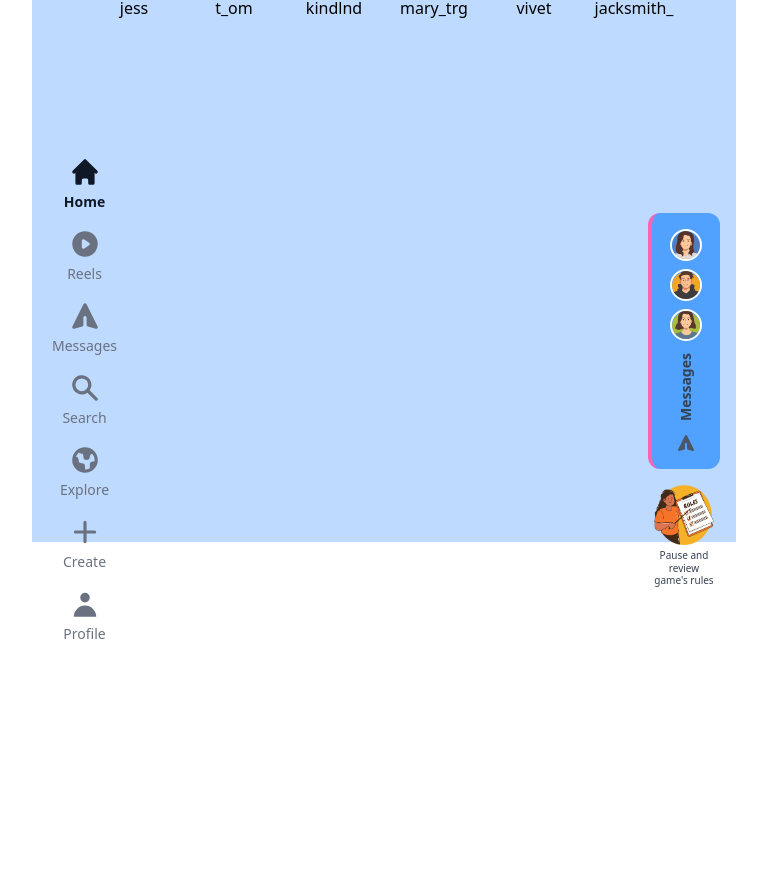
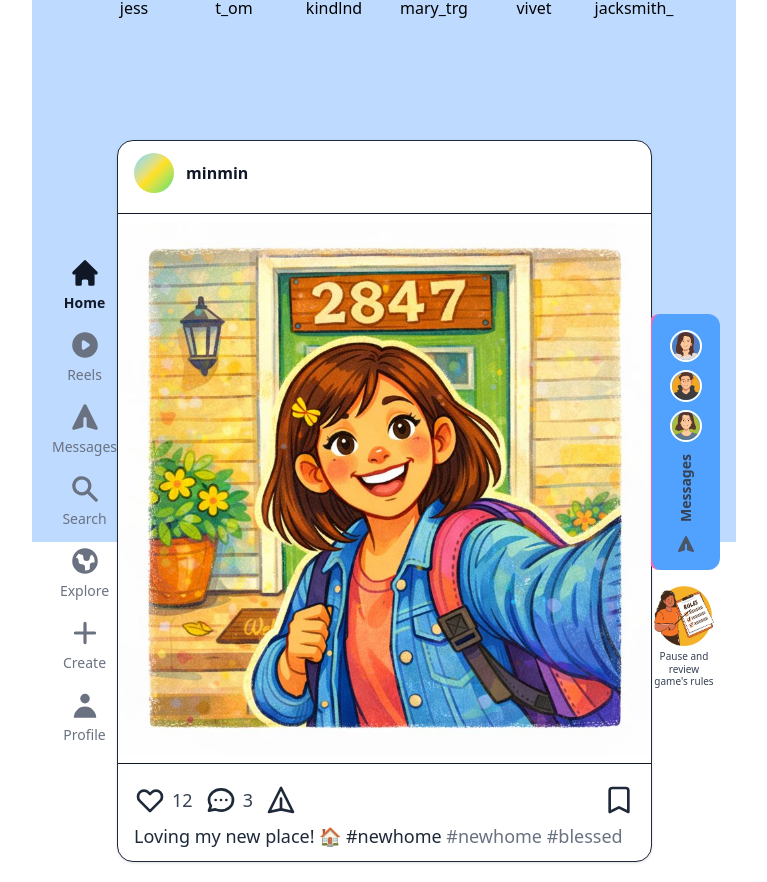
Before and after one commit to minmin1805/Digital-Footprint-Game, a React (Vite) app in the folder frontend/: page /game in a window 1280 px wide. Shown: the part 258-1140 px from the top of the page, without its empty margins (256-1023 px from the left). Before the commit the page ends 938 px from the top, so only its background shows below. Built offline with nearby package versions, Linux system fonts and the light colour scheme.

Commit message:
finished the post design

```diff
--- /dev/null
+++ b/frontend/src/components/Post.jsx
@@ -0,0 +1,82 @@
+import React from 'react'
+
+function Post({ post }) {
+  const { username, imageUrl, likes, comments, caption, tags = [] } = post
+
+  const tagString = Array.isArray(tags) ? tags.join(' ') : ''
+
+  return (
+    <article className="w-full max-w-[600px] bg-white rounded-2xl border border-gray-800 overflow-hidden shadow-sm">
+      {/* Header: avatar + username */}
+      <div className="flex items-center gap-3 px-4 py-3">
+        <div
+          className="w-10 h-10 rounded-full shrink-0 bg-gradient-to-tl from-green-400 via-yellow-300 to-sky-300"
+          aria-hidden
+        />
+        <span className="font-semibold text-gray-900">{username}</span>
+      </div>
+      <div className='w-full h-[1px] bg-gray-900 my-2'></div>
+
+      {/* Main image */}
+      <div className="relative w-full aspect-square bg-gray-100">
+        {imageUrl ? (
+          <img
+            src={imageUrl}
+            alt=""
+            className="w-full h-full object-cover"
+          />
+        ) : (
+          <div className="w-full h-full flex items-center justify-center text-gray-400 text-sm">
+            No image
+          </div>
+        )}
+      </div>
+      <div className='w-full h-[1px] bg-gray-900 my-2'></div>
+
+      {/* Footer: icons + counts + caption */}
+      <div className="px-4 py-3 space-y-2">
+        <div className="flex items-center justify-between">
+          <div className="flex items-center gap-3">
+            <button type="button" className="flex items-center gap-1.5 p-1 -m-1 rounded-full hover:bg-gray-100" aria-label="Like">
+              <svg className="w-8 h-8 text-gray-800" fill="none" stroke="currentColor" viewBox="0 0 24 24">
+                <path strokeLinecap="round" strokeLinejoin="round" strokeWidth={2} d="M4.318 6.318a4.5 4.5 0 000 6.364L12 20.364l7.682-7.682a4.5 4.5 0 00-6.364-6.364L12 7.636l-1.318-1.318a4.5 4.5 0 00-6.364 0z" />
+              </svg>
+              {typeof likes === 'number' && (
+                <span className="text-lg font-medium text-gray-700">{likes}</span>
+              )}
+            </button>
+            <button type="button" className="flex items-center gap-1.5 p-1 -m-1 rounded-full hover:bg-gray-100" aria-label="Comment">
+              <svg className="w-8 h-8 text-gray-800" fill="none" stroke="currentColor" viewBox="0 0 24 24">
+                <path strokeLinecap="round" strokeLinejoin="round" strokeWidth={2} d="M8 12h.01M12 12h.01M16 12h.01M21 12c0 4.418-4.03 8-9 8a9.863 9.863 0 01-4.255-.949L3 20l1.395-3.72C3.512 15.042 3 13.574 3 12c0-4.418 4.03-8 9-8s9 3.582 9 8z" />
+              </svg>
+              {typeof comments === 'number' && (
+                <span className="text-lg font-medium text-gray-700">{comments}</span>
+              )}
+            </button>
+            <button type="button" className="p-1 -m-1 rounded-full hover:bg-gray-100" aria-label="Share">
+              <svg className="w-8 h-8 text-gray-800" fill="none" stroke="currentColor" viewBox="0 0 24 24">
+                <path strokeLinecap="round" strokeLinejoin="round" strokeWidth={2} d="M12 19l9 2-9-18-9 18 9-2zm0 0v-8" />
+              </svg>
+            </button>
+          </div>
+          <button type="button" className="p-1 -m-1 rounded-full hover:bg-gray-100" aria-label="Save">
+            <svg className="w-8 h-8 text-gray-800" fill="none" stroke="currentColor" viewBox="0 0 24 24">
+              <path strokeLinecap="round" strokeLinejoin="round" strokeWidth={2} d="M5 5a2 2 0 012-2h10a2 2 0 012 2v16l-7-3.5L5 21V5z" />
+            </svg>
+          </button>
+        </div>
+
+        {caption && (
+          <p className="text-lg text-gray-800 leading-snug break-words">
+            {caption}
+            {tagString && (
+              <span className="text-gray-500"> {tagString}</span>
+            )}
+          </p>
+        )}
+      </div>
+    </article>
+  )
+}
+
+export default Post
--- a/frontend/src/pages/GamePage.jsx
+++ b/frontend/src/pages/GamePage.jsx
@@ -3,8 +3,13 @@ import ProgressBar from '../components/ProgressBar'
 import FriendSection from '../components/FriendSection'
 import MenuBar from '../components/MenuBar'
 import MessageBar from '../components/MessageBar'
+import Post from '../components/Post'
+import posts from '../data/posts.json'
+import { useGame } from '../context/GameContext'
+function GamePage() {
+  const { posts, score } = useGame()
+  const samplePost = posts?.[0]
 
-function GamePage() {
   return (
     <div className='flex flex-col items-center h-screen w-[55%] mx-auto bg-blue-200'>
 
@@ -27,6 +32,11 @@ function GamePage() {
         <MenuBar />
       </div>
 
+      {/* post section */}
+      <div>
+        <Post post={samplePost} />
+      </div>
+
       {/* messagebar on right */}
       <div>
         <MessageBar />
```
